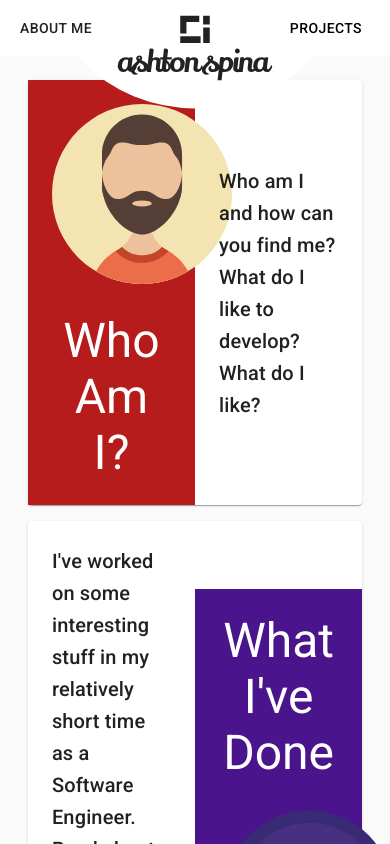
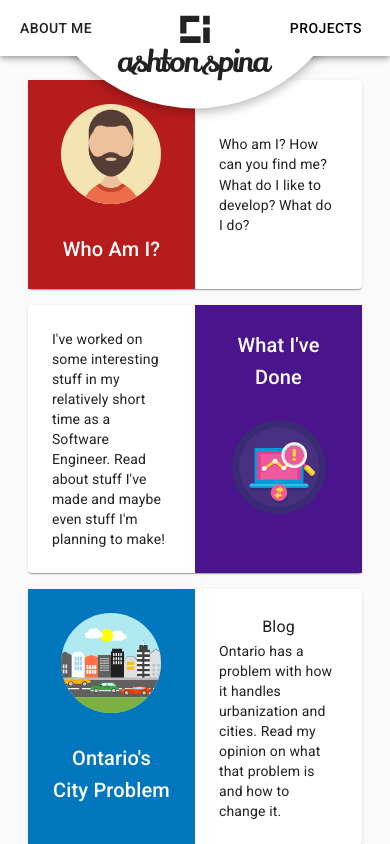
Before and after one commit to Spina-Solutions/ashton-spina-react, a React (Create React App) app: page / in a window 390 px wide. Shown: the top 844 px of the page. Built offline with nearby package versions, Linux system fonts and the light colour scheme.

Commit message:
fixed appbar and mobile layout for bloglayout

```diff
--- a/src/App.js
+++ b/src/App.js
@@ -86,7 +86,7 @@ const projects = [
 const blogPosts = [
     {
         title: 'Who Am I?',
-        hook: 'Who am I and how can you find me?  What do I like to develop?  What do I like?',
+        hook: 'Who am I? How can you find me?  What do I like to develop?  What do I do?',
         url: '/content/aboutme',
         iconUrl: '/icons/man.svg',
         paperBackground: '#b71c1c',
--- a/src/components/BlogLayout.js
+++ b/src/components/BlogLayout.js
@@ -23,7 +23,7 @@ const styles = theme => ({
         },
     },
     image: {
-        padding: '12px'
+        padding: '12px',
     },
     text: {
         padding: '12px',
@@ -37,7 +37,29 @@ const styles = theme => ({
 /**
  * This class acts as a grid to contain all the cities and display them to users
  */
-class GridLayout extends React.Component {
+class BlogLayout extends React.Component {
+    constructor(props) {
+        super(props);
+        this.state = {
+            width: window.innerWidth,
+        };
+    }
+
+    /**
+     * For now I call the same function in both lifecycle hooks because the state won't always be set otherwise because of the order of the components mounting
+     */
+    componentDidMount () {
+        window.addEventListener('resize', this.updateWindowDimensions.bind(this));
+    }
+
+    componentWillUnmount() {
+        window.removeEventListener('resize', this.updateWindowDimensions.bind(this));
+    }
+
+    updateWindowDimensions() {
+        this.setState({ width: window.innerWidth });
+    }
+
     render() {
         const { classes, items} = this.props;
 
@@ -60,7 +82,7 @@ class GridLayout extends React.Component {
                                             <Grid
                                                 container
                                                 justify="center"
-                                                alignItems="center"
+                                                alignItems="stretch"
                                             >
                                                 <Grid
                                                     item
@@ -75,7 +97,10 @@ class GridLayout extends React.Component {
                                                 >
                                                     <Link
                                                         to={items[key].url}
-                                                        style={{ textDecoration: 'none', color: 'black' }}
+                                                        style={{
+                                                            textDecoration: 'none',
+                                                            color: 'black',
+                                                        }}
                                                     >
                                                         <Grid
                                                             className={classes.image}
@@ -97,7 +122,7 @@ class GridLayout extends React.Component {
                                                                     <img
                                                                         src={items[key].iconUrl}
                                                                         alt={items[key].name}
-                                                                        style={{height: '180px', width: '180px'}}
+                                                                        style={{height: this.state.width < 600 ? '100px' : '180px', width: this.state.width < 600 ? '100px' : '180px'}}
                                                                     />
                                                                 </Tooltip>
                                                             </Grid>
@@ -107,7 +132,7 @@ class GridLayout extends React.Component {
                                                                 md={6}
                                                                 align="center"
                                                             >
-                                                                <Typography variant="h3" className={classes.text}>{items[key].title}</Typography>
+                                                                <Typography variant={this.state.width < 600 ? 'h6' : 'h3'} className={classes.text}>{items[key].title}</Typography>
                                                             </Grid>
                                                         </Grid>
                                                     </Link>
@@ -116,7 +141,9 @@ class GridLayout extends React.Component {
                                                     item
                                                     xs={6}
                                                     className={classes.hookSide}
-                                                    alignContent="space-between"
+                                                    container
+                                                    justify="center"
+                                                    alignItems="center"
                                                 >
                                                     {items[key].category !== undefined &&
                                                         <div>
@@ -124,7 +151,7 @@ class GridLayout extends React.Component {
                                                         </div>
                                                     }
                                                     <div>
-                                                        <Typography variant="h6">{items[key].hook}</Typography>
+                                                        <Typography variant={this.state.width < 600 ? 'body2' : 'h6'}>{items[key].hook}</Typography>
                                                     </div>
                                                 </Grid>
                                             </Grid>
@@ -135,15 +162,18 @@ class GridLayout extends React.Component {
                                             <Grid
                                                 container
                                                 justify="center"
-                                                alignItems="center"
+                                                alignItems="stretch"
                                             >
                                                 <Grid
                                                     item
                                                     xs={6}
                                                     className={classes.hookSide}
+                                                    container
+                                                    justify="center"
+                                                    alignItems="center"
                                                 >
                                                     <div>
-                                                        <Typography variant="h6">{items[key].hook}</Typography>
+                                                        <Typography variant={this.state.width < 600 ? 'body2' : 'h6'}>{items[key].hook}</Typography>
                                                     </div>
                                                 </Grid>
                                                 <Grid
@@ -159,7 +189,10 @@ class GridLayout extends React.Component {
                                                 >
                                                     <Link
                                                         to={items[key].url}
-                                                        style={{ textDecoration: 'none', color: 'black' }}
+                                                        style={{
+                                                            textDecoration: 'none',
+                                                            color: 'black',
+                                                        }}
                                                     >
                                                         <Grid
                                                             className={classes.image}
@@ -173,7 +206,7 @@ class GridLayout extends React.Component {
                                                                 md={6}
                                                                 align="center"
                                                             >
-                                                                <Typography variant="h3" className={classes.text}>{items[key].title}</Typography>
+                                                                <Typography variant={this.state.width < 600 ? 'h6' : 'h3'} className={classes.text}>{items[key].title}</Typography>
                                                             </Grid>
                                                             <Grid
                                                                 item
@@ -189,7 +222,7 @@ class GridLayout extends React.Component {
                                                                     <img
                                                                         src={items[key].iconUrl}
                                                                         alt={items[key].name}
-                                                                        style={{height: '180px', width: '180px'}}
+                                                                        style={{height: this.state.width < 600 ? '100px' : '180px', width: this.state.width < 600 ? '100px' : '180px'}}
                                                                     />
                                                                 </Tooltip>
                                                             </Grid>
@@ -209,9 +242,9 @@ class GridLayout extends React.Component {
     }
 }
 
-GridLayout.propTypes = {
+BlogLayout.propTypes = {
     classes: PropTypes.object.isRequired,
     items: PropTypes.array.isRequired,
 };
 
-export default withStyles(styles, { withTheme: true })(GridLayout);
+export default withStyles(styles, { withTheme: true })(BlogLayout);
--- a/src/components/ToolbarDrawer.js
+++ b/src/components/ToolbarDrawer.js
@@ -100,8 +100,8 @@ const styles = theme => ({
         borderStyle: 'solid',
         borderWidth: '3px',
         borderColor: '#2196f3',
-        width: 50,
-        height: 50,
+        width: 100,
+        height: 100,
     },
     socialIcon: {
         '&:hover': {
@@ -164,7 +164,6 @@ class PersistentDrawerLeft extends React.Component {
           <AppBar
               style={{
                   background: 'white',
-                  boxShadow: 'none',
                   opacity: this.state.scrollY > 0 ? 0.8 : 1,
                   WebkitTransition: 'opacity 1s ease, margin 225ms cubic-bezier(0.0, 0, 0.2, 1) 0ms,width 225ms cubic-bezier(0.0, 0, 0.2, 1) 0ms',
                   transition: 'opacity 1s ease, margin 225ms cubic-bezier(0.0, 0, 0.2, 1) 0ms,width 225ms cubic-bezier(0.0, 0, 0.2, 1) 0ms',
@@ -203,7 +202,7 @@ class PersistentDrawerLeft extends React.Component {
                           height: window.innerWidth < 500 ? '320px' : '400px',
                           background: 'rgba(255, 255, 255, 1)',
                           borderRadius: '300px',
-                          WebkitTransition: '1s', /* Safari prior 6.1 */
+                          WebkitTransition: '1s',
                           transition: '1s',
                       }}
                   />
@@ -216,14 +215,14 @@ class PersistentDrawerLeft extends React.Component {
                           transform: !['/'].includes(location.pathname) || this.state.scrollY > 0 ? 'translate(-50%, -78%)': window.innerWidth < 500 ? 'translate(-50%, -65%)' : 'translate(-50%, -50%)',
                           borderRadius: '300px',
                           overflow: 'hidden',
-                          WebkitTransition: '1s', /* Safari prior 6.1 */
+                          WebkitTransition: '1s',
                           transition: '1s',
                       }}
                   >
                       <img
                           style={{
                               height: !['/'].includes(location.pathname) || this.state.scrollY > 0 ? '180px' : window.innerWidth < 500 ? '240px' : '300px',
-                              WebkitTransition: '1s', /* Safari prior 6.1 */
+                              WebkitTransition: '1s',
                               transition: '1s',
                           }}
                           alt="ashtonspina"
@@ -242,7 +241,7 @@ class PersistentDrawerLeft extends React.Component {
                               height: window.innerWidth < 500 ? '320px' : '400px',
                               background: 'rgba(255, 255, 255, 1)',
                               borderRadius: '300px',
-                              WebkitTransition: '1s', /* Safari prior 6.1 */
+                              WebkitTransition: '1s',
                               transition: '1s',
                           }}
                       />
@@ -348,6 +347,22 @@ class PersistentDrawerLeft extends React.Component {
         >
           <div className={classes.drawerHeader} />
             {this.props.children}
+            {/* This is the back white circle that makes the shadow */}
+            <div
+                style={{
+                    opacity: !['/'].includes(location.pathname) || this.state.scrollY > 0 ? 0 : 1,
+                    left: this.state.open ? 'calc(330px + ((100vw - 330px)/2))' : '50%',
+                    top: '0%',
+                    transform: !['/'].includes(location.pathname) || this.state.scrollY > 0 ? 'translate(-50%, -100%)' : 'translate(-50%, -68%)',
+                    position: 'absolute',
+                    width: window.innerWidth < 500 ? '320px' : '400px',
+                    height: window.innerWidth < 500 ? '320px' : '400px',
+                    background: 'rgba(255, 255, 255, 1)',
+                    borderRadius: '300px',
+                    transition: '1s, left 0.2s',
+                    boxShadow: '0 9px 12px rgba(0, 0, 0, 0.3)',
+                }}
+            />
         </main>
       </div>
     );
```
